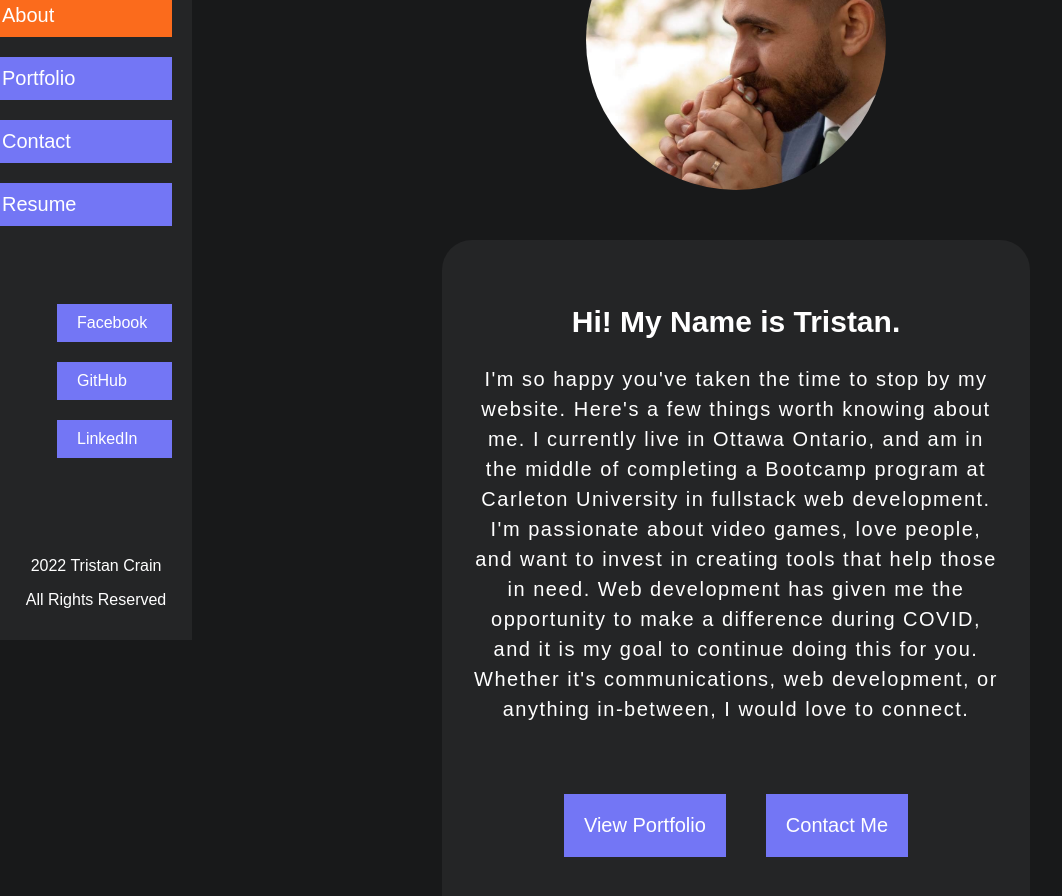
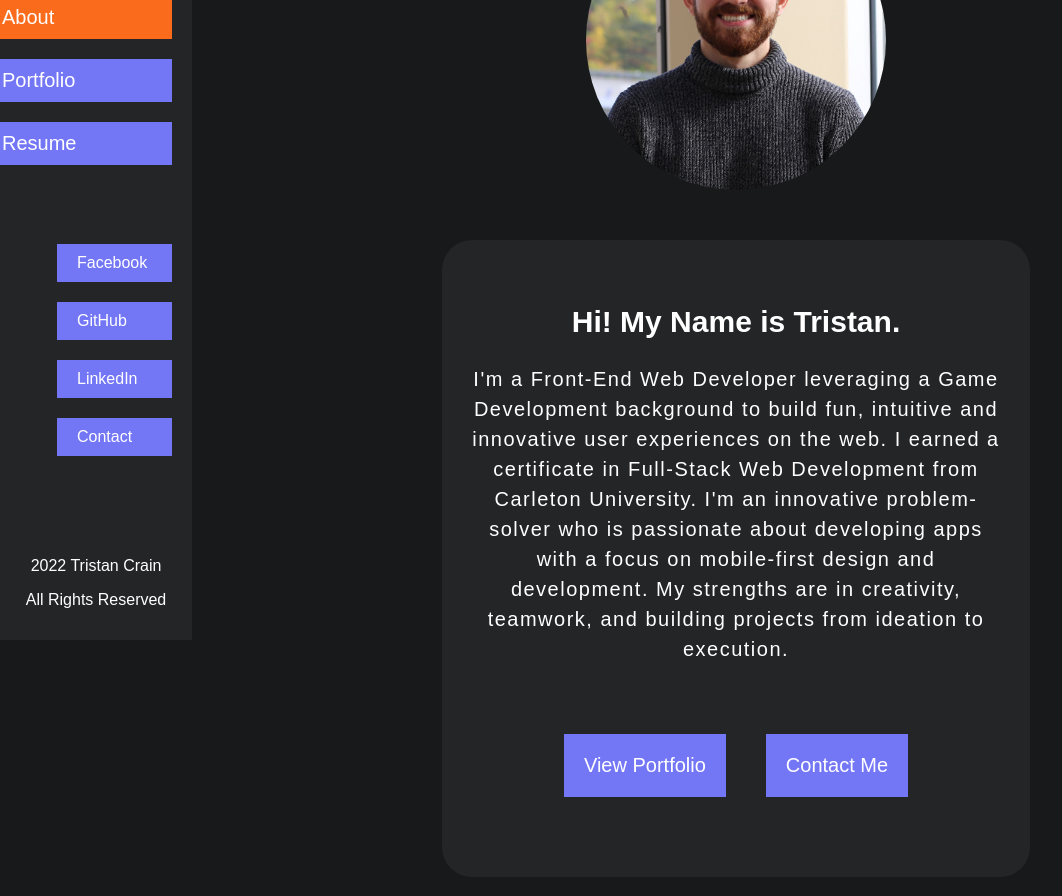
Before and after one commit to tcrain96/Portfolio, a React (Create React App) app: page / in a window 1280 px wide. Shown: the part 160-1056 px from the top of the page, without its empty margins (0-1062 px from the left). Built offline with nearby package versions, Linux system fonts and the light colour scheme.

Commit message:
updated picture as well as about text and resume

```diff
--- a/public/index.html
+++ b/public/index.html
@@ -24,7 +24,7 @@
       work correctly both with client-side routing and a non-root public URL.
       Learn how to configure a non-root public URL by running `npm run build`.
     -->
-    <title>React App</title>
+    <title>Tristan's Portfolio</title>
   </head>
   <body>
     <noscript>You need to enable JavaScript to run this app.</noscript>
--- a/src/App.js
+++ b/src/App.js
@@ -14,9 +14,6 @@ function App() {
     },
     {
       name: "Portfolio",
-    },
-    {
-      name: "Contact",
     },
     {
       name: "Resume",
--- a/src/components/About/index.css
+++ b/src/components/About/index.css
@@ -34,7 +34,9 @@
   letter-spacing: 1.5px;
 }
 
-.about span {
+.about span,
+.about a {
+  text-decoration: none;
   background-color: var(--light-blue-color);
   color: var(--white-color);
   font-size: 20px;
@@ -42,7 +44,8 @@
   padding: 20px;
 }
 
-.about span:hover {
+.about span:hover,
+.about a:hover {
   background-color: var(--accent-color);
   cursor: pointer;
 }
--- a/src/components/About/index.js
+++ b/src/components/About/index.js
@@ -10,15 +10,10 @@ const About = (props) => {
       <div className="about-information">
         <h2>Hi! My Name is Tristan.</h2>
         <p>
-          I'm so happy you've taken the time to stop by my website. Here's a few
-          things worth knowing about me. I currently live in Ottawa Ontario, and
-          am in the middle of completing a Bootcamp program at Carleton
-          University in fullstack web development. I'm passionate about video
-          games, love people, and want to invest in creating tools that help
-          those in need. Web development has given me the opportunity to make a
-          difference during COVID, and it is my goal to continue doing this for
-          you. Whether it's communications, web development, or anything
-          in-between, I would love to connect.
+        I'm a Front-End Web Developer leveraging a Game Development background to build fun, intuitive and
+        innovative user experiences on the web. I earned a certificate in Full-Stack Web Development from Carleton University.
+        I'm an innovative problem-solver who is passionate about developing apps with a focus on mobile-first design and development. My strengths are in
+        creativity, teamwork, and building projects from ideation to execution.
         </p>
         <div className="about-buttons">
           <span
@@ -28,13 +23,11 @@ const About = (props) => {
           >
             View Portfolio
           </span>
-          <span
-            onClick={() => {
-              setCurrentCategory(categories[2]);
-            }}
-          >
+          <a href="mailto:tristan.crain@outlook.com"
+            target="_blank"
+            rel="noreferrer">
             Contact Me
-          </span>
+          </a>
         </div>
       </div>
     </section>
--- a/src/components/Nav/index.js
+++ b/src/components/Nav/index.js
@@ -50,6 +50,13 @@ const Nav = (props) => {
           >
             LinkedIn
           </a>
+          <a
+            href="mailto:tristan.crain@outlook.com"
+            target="_blank"
+            rel="noreferrer"
+          >
+            Contact
+          </a>
         </article>
 
         <article className="footer-rights">
--- a/src/components/Resume/index.css
+++ b/src/components/Resume/index.css
@@ -56,15 +56,15 @@
 }
 
 #cms {
+  width: 77%;
+}
+
+#b-e {
   width: 80%;
 }
 
-#b-e {
-  width: 70%;
-}
-
 #react {
-  width: 50%;
+  width: 90%;
 }
 
 /*Media Query*/
--- a/src/components/Resume/index.js
+++ b/src/components/Resume/index.js
@@ -10,19 +10,18 @@ const Resume = () => {
         <p>
           Throughout my journey as a web developer, I've always enjoyed a
           variety of programming focuses. My personal favourite is front-end
-          development, but I have ample experience in back-end as well as CSM
-          products like Squarespace and Wordpress to say I can handle most
-          tasks! Please take a look at my resume and feel free to contact me.
+          development, but I have ample experience in back-end as well as CMS
+          products like Squarespace and Wordpress.
         </p>
         <a href={resume} target="_blank" rel="noreferrer">
           Download Resume
         </a>
       </div>
       <div className="resume-bars">
-        <h2 id="f-e">Front-end</h2>
+        <h2 id="f-e">Front-End</h2>
+        <h2 id="react">ReactJS</h2>
+        <h2 id="b-e">Back-End</h2>
         <h2 id="cms">CMS</h2>
-        <h2 id="b-e">Back-end</h2>
-        <h2 id="react">ReactJS</h2>
       </div>
     </section>
   );
```
Also changed, not shown: src/assets/about-picture.jpg, 1 other file (tests, documents, lock files or other folders).
